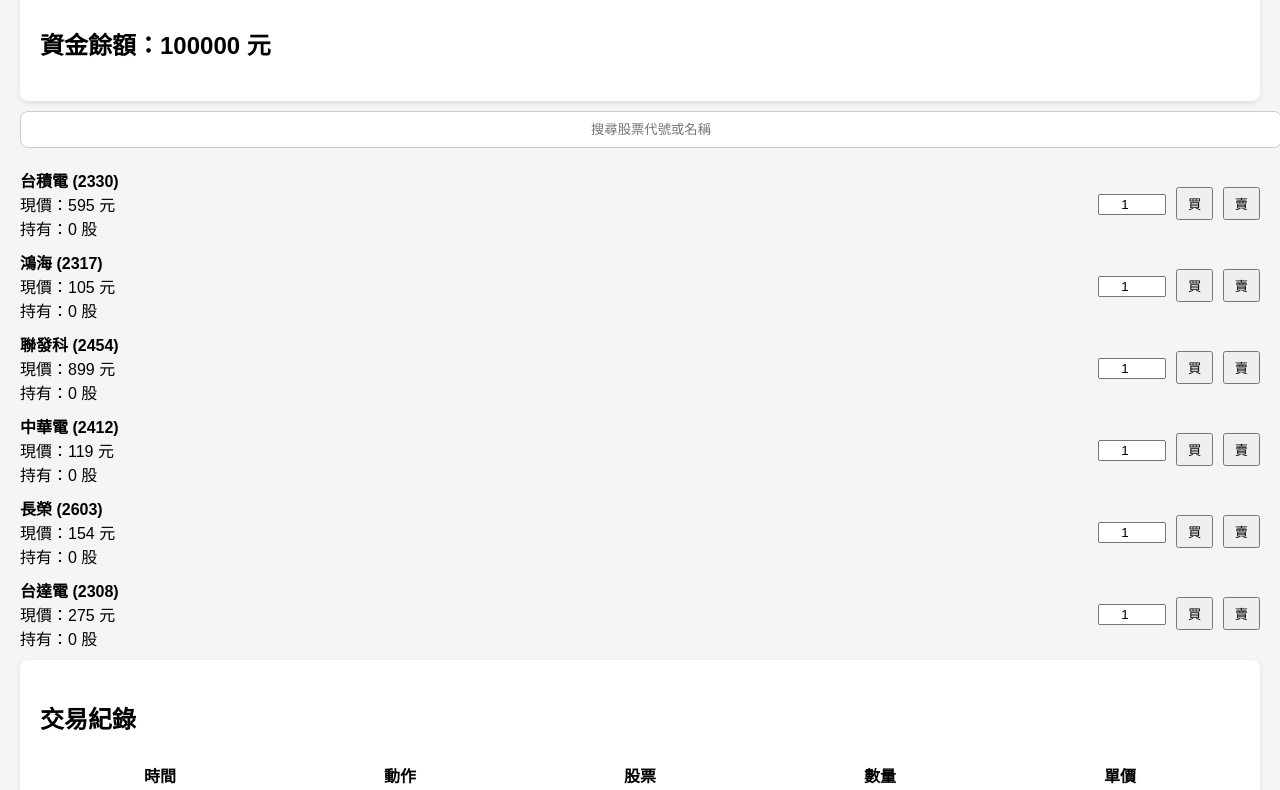
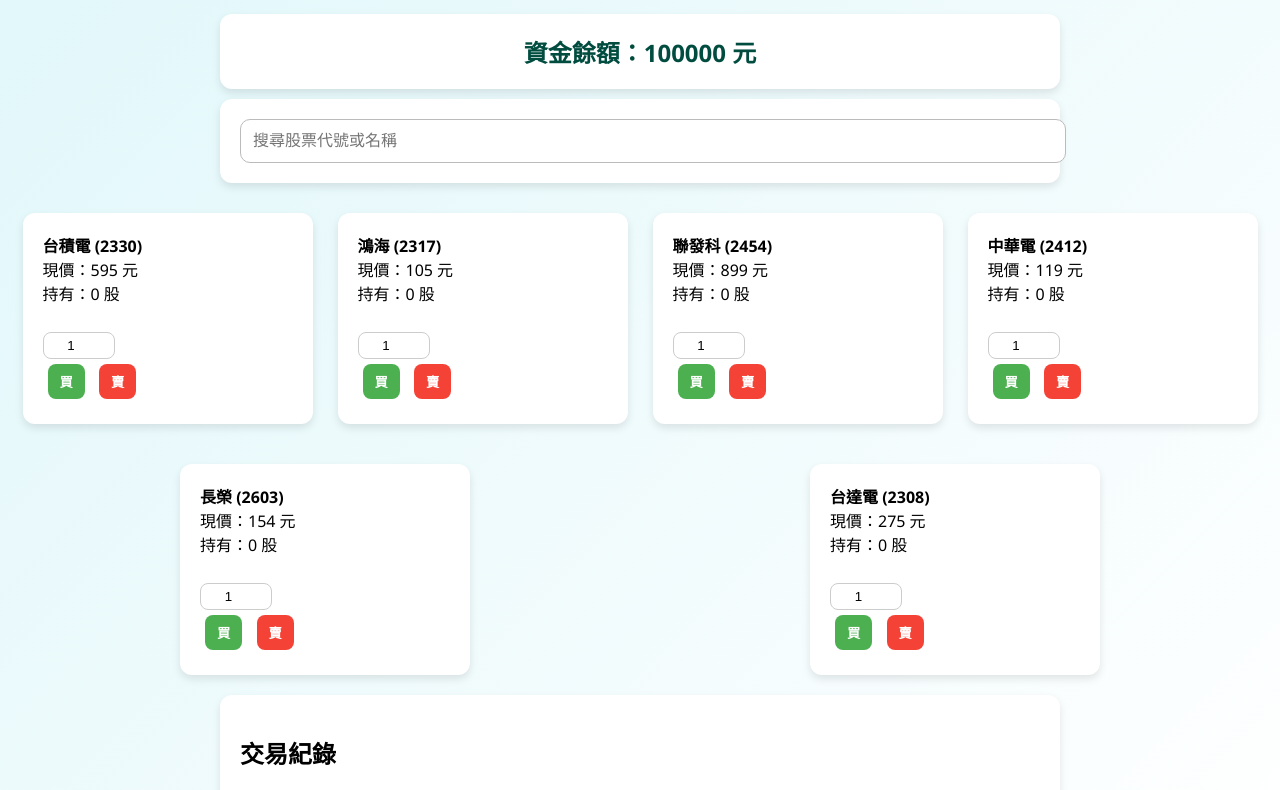
Before and after one commit to zxc45612316/1, a plain HTML site: page index.html in a window 1280 px wide. Shown: the part 103-893 px from the top of the page. Drawn offline with Linux system fonts and the light colour scheme.

Commit message:
Add files via upload
up

```diff
--- a/index.html
+++ b/index.html
@@ -3,29 +3,34 @@
 <html lang="zh-Hant">
 <head>
   <meta charset="UTF-8">
-  <title>模擬台股交易 升級版</title>
+  <title>模擬台股交易 美化版</title>
   <style>
-    body { font-family: Arial, sans-serif; margin: 20px; background: #f5f5f5; }
-    h1 { text-align: center; }
-    .stock, .wallet, .history { background: #fff; padding: 20px; margin: 10px 0; border-radius: 8px; box-shadow: 0 2px 5px rgba(0,0,0,0.1); }
-    .stock-list { margin-top: 20px; }
-    .stock-item { display: flex; justify-content: space-between; align-items: center; margin: 10px 0; }
-    button { padding: 5px 10px; margin-left: 5px; }
-    input { width: 60px; text-align: center; }
-    table { width: 100%; margin-top: 10px; border-collapse: collapse; }
-    th, td { padding: 8px; border-bottom: 1px solid #ddd; text-align: center; }
-    .search-bar { margin-bottom: 20px; }
+    body { font-family: 'Segoe UI', sans-serif; margin: 0; padding: 20px; background: linear-gradient(135deg, #e0f7fa, #ffffff); }
+    h1 { text-align: center; color: #006064; margin-bottom: 30px; }
+    .wallet, .history, .stock-item, .search-bar { background: #ffffff; padding: 20px; margin: 10px auto; border-radius: 12px; box-shadow: 0 4px 8px rgba(0,0,0,0.1); max-width: 800px; }
+    .wallet { text-align: center; font-size: 1.5em; font-weight: bold; color: #004d40; }
+    .stock-list { margin-top: 20px; display: flex; flex-wrap: wrap; justify-content: center; gap: 20px; }
+    .stock-item { width: 250px; transition: transform 0.3s ease; }
+    .stock-item:hover { transform: translateY(-5px); }
+    button { padding: 8px 12px; margin: 5px; border: none; border-radius: 8px; cursor: pointer; font-weight: bold; }
+    .buy { background-color: #4caf50; color: white; }
+    .sell { background-color: #f44336; color: white; }
+    input[type=number] { width: 60px; padding: 5px; text-align: center; border: 1px solid #ccc; border-radius: 8px; margin-top: 5px; }
+    table { width: 100%; margin-top: 20px; border-collapse: collapse; }
+    th, td { padding: 10px; border-bottom: 1px solid #ddd; text-align: center; }
+    tr:hover { background-color: #f1f1f1; }
+    .search-bar input { width: 100%; padding: 12px; border-radius: 10px; border: 1px solid #bbb; font-size: 1em; }
   </style>
 </head>
 <body>
-  <h1>模擬台股交易 升級版</h1>
+  <h1>台股模擬交易平台</h1>
 
   <div class="wallet">
-    <h2>資金餘額：<span id="cash">100000</span> 元</h2>
+    資金餘額：<span id="cash">100000</span> 元
   </div>
 
   <div class="search-bar">
-    <input type="text" id="searchInput" placeholder="搜尋股票代號或名稱" oninput="searchStock()" style="width:100%; padding:10px; border-radius:8px; border:1px solid #ccc;">
+    <input type="text" id="searchInput" placeholder="搜尋股票代號或名稱" oninput="searchStock()">
   </div>
 
   <div class="stock-list" id="stock-list"></div>
@@ -76,16 +81,12 @@
           const div = document.createElement('div');
           div.className = 'stock-item';
           div.innerHTML = `
-            <div>
-              <strong>${stock.name} (${stock.code})</strong><br>
-              現價：${Math.floor(stock.price)} 元<br>
-              持有：${owned} 股
-            </div>
-            <div>
-              <input type="number" id="amount-${stock.code}" min="1" value="1">
-              <button onclick="buyStock('${stock.code}')">買</button>
-              <button onclick="sellStock('${stock.code}')">賣</button>
-            </div>
+            <div><strong>${stock.name} (${stock.code})</strong><br>
+            現價：${Math.floor(stock.price)} 元<br>
+            持有：${owned} 股<br><br>
+            <input type="number" id="amount-${stock.code}" min="1" value="1"><br>
+            <button class="buy" onclick="buyStock('${stock.code}')">買</button>
+            <button class="sell" onclick="sellStock('${stock.code}')">賣</button></div>
           `;
           list.appendChild(div);
         }
```
